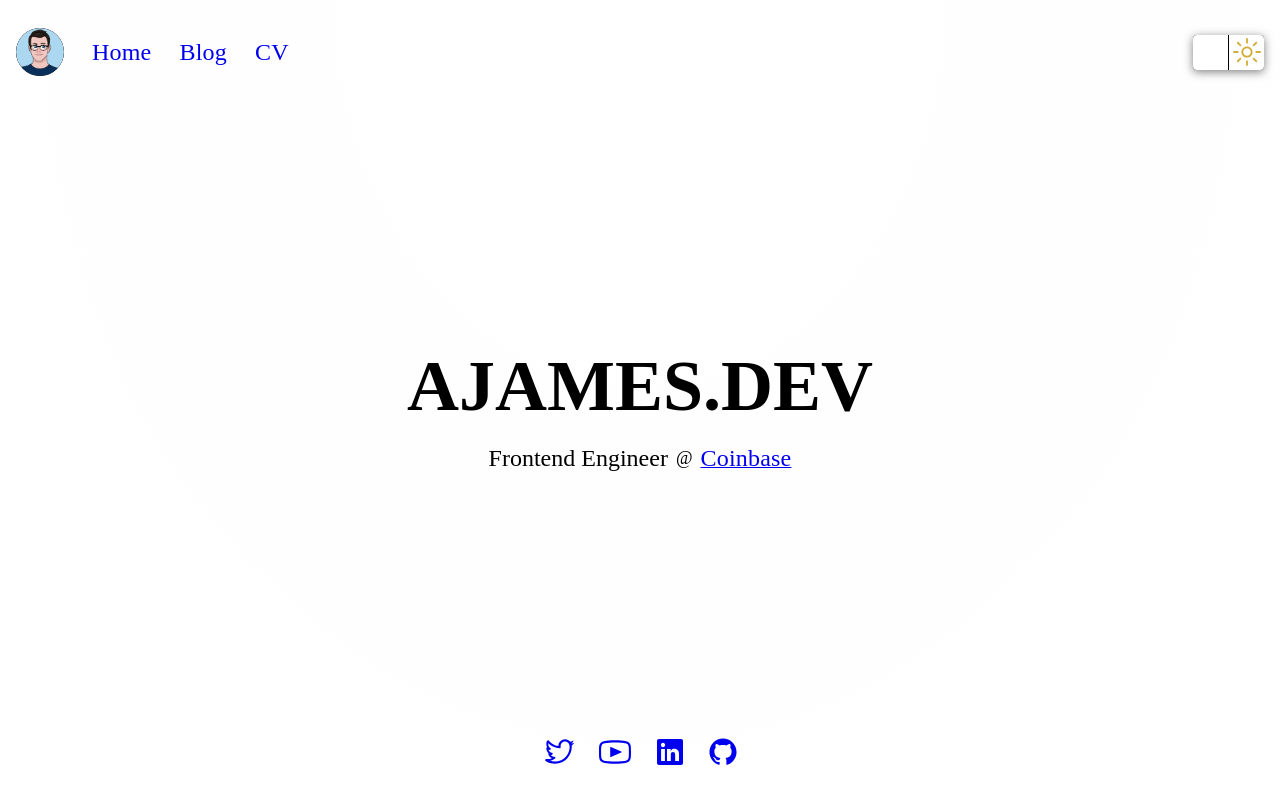
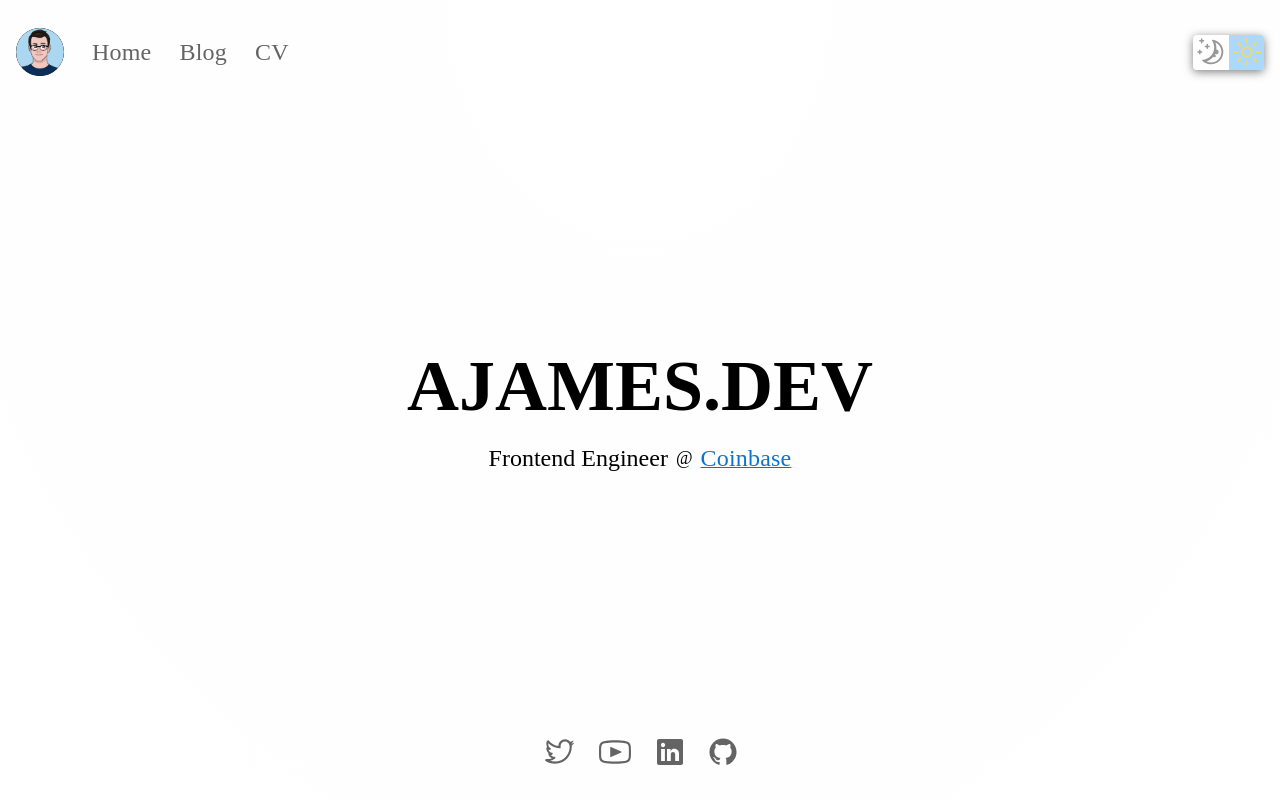
Before and after one commit to phunkren/ajames, a Next.js app: page / in a window 1280 px wide. Built offline with nearby package versions, Linux system fonts and the light colour scheme.

Commit message:
update theme toggle to persist from local storage

```diff
--- a/components/Theme.tsx
+++ b/components/Theme.tsx
@@ -1,4 +1,4 @@
-import { blackA, whiteA, yellow } from "@radix-ui/colors";
+import { blackA, blue, grayDark, yellow } from "@radix-ui/colors";
 import { MoonIcon, SunIcon } from "@radix-ui/react-icons";
 import * as ToggleGroup from "@radix-ui/react-toggle-group";
 import React, {
@@ -21,15 +21,12 @@
 
 const ToggleGroupRoot = styled(ToggleGroup.Root, {
   display: "inline-flex",
-  backgroundColor: "black",
   borderRadius: 4,
   boxShadow: `0 2px 10px ${blackA.blackA7}`,
 });
 
 const ToggleGroupItem = styled(ToggleGroup.Item, {
   all: "unset",
-  backgroundColor: "white",
-  color: "black",
   height: 35,
   width: 35,
   display: "flex",
@@ -39,45 +36,58 @@
   justifyContent: "center",
   marginLeft: 1,
 
+  backgroundColor: "transparent",
+  opacity: 0.4,
+
   "&:first-child": {
     marginLeft: 0,
     borderTopLeftRadius: 4,
     borderBottomLeftRadius: 4,
   },
 
+  "&[data-state=on]": {
+    opacity: 1,
+  },
+
   "&:last-child": { borderTopRightRadius: 4, borderBottomRightRadius: 4 },
-
-  "&:hover": { backgroundColor: "black" },
-
-  "&[data-state=on]": {
-    backgroundColor: "black",
-    color: "black",
-  },
 
   "&:focus": { position: "relative", boxShadow: `0 0 0 2px black` },
 });
 
-// TODO: Fix this (server theme class does not match client)
-const handleSystemTheme = () => {
-  if (typeof window === "undefined") {
-    return Theme.DARK;
-  }
+const LightToggle = styled(ToggleGroupItem, {
+  "&:hover": { backgroundColor: "yellow" },
 
-  const systemPrefersDark = window?.matchMedia?.(
+  "&[data-state=on]": {
+    backgroundColor: blue.blue6,
+    color: yellow.yellow6,
+  },
+});
+
+const DarkToggle = styled(ToggleGroupItem, {
+  "&:hover": { backgroundColor: "black" },
+
+  "&[data-state=on]": {
+    color: grayDark.gray11,
+    backgroundColor: "black",
+  },
+});
+
+const getSystemTheme = () => {
+  const systemPrefersDark = window.matchMedia?.(
     `(prefers-color-scheme: ${Theme.DARK})`
   ).matches;
 
-  // If theme isn't stored in local storage, use system default
   return systemPrefersDark ? Theme.DARK : Theme.LIGHT;
 };
 
 // Create the theme provider component
 export function ThemeProvider({ children }: { children: React.ReactNode }) {
-  const systemTheme = handleSystemTheme();
-  const [theme, setTheme] = useLocalStorage<Theme>("theme", systemTheme);
+  const [storageTheme, setStorageTheme] = useLocalStorage<Theme>("theme");
+  const [theme, setTheme] = useState<Theme>();
 
   const handleThemeChange = useCallback((newTheme: Theme) => {
     setTheme(newTheme);
+    setStorageTheme(newTheme);
   }, []);
 
   const value = useMemo(
@@ -88,11 +98,25 @@
     [theme]
   );
 
-  // Update the data-theme attribute on the body element
-  // This allows us to set the background gradient on the parent element
   useEffect(() => {
-    document.body.setAttribute("data-theme", theme);
-  }, [theme]);
+    // Set initial theme on local storage
+    if (!theme && storageTheme) {
+      setTheme(storageTheme);
+    }
+
+    // Set initial theme on system preference
+    if (!theme && !storageTheme) {
+      const systemTheme = getSystemTheme();
+      setTheme(systemTheme);
+      setStorageTheme(systemTheme);
+    }
+
+    // Update the data-theme attribute on the body element
+    // This allows us to set the background gradient on the parent element
+    if (theme) {
+      document.body.setAttribute("data-theme", theme);
+    }
+  }, [theme, storageTheme]);
 
   // Return the context provider with the current theme value
   return (
@@ -104,7 +128,9 @@
   const { theme, onThemeChange } = useContext(ThemeContext);
 
   function handleThemeChange(newTheme: Theme) {
-    onThemeChange(newTheme);
+    if (newTheme) {
+      onThemeChange(newTheme);
+    }
   }
 
   return (
@@ -112,14 +138,16 @@
       type="single"
       aria-label="Theme toggle"
       orientation="horizontal"
+      value={theme}
       onValueChange={handleThemeChange}
     >
-      <ToggleGroupItem value={Theme.DARK} aria-label="Dark mode">
-        <MoonIcon color={whiteA.whiteA10} width={28} height={28} />
-      </ToggleGroupItem>
-      <ToggleGroupItem value={Theme.LIGHT} aria-label="Light mode">
-        <SunIcon color={yellow.yellow8} width={28} height={28} />
-      </ToggleGroupItem>
+      <DarkToggle value={Theme.DARK} aria-label="Dark mode">
+        <MoonIcon width={28} height={28} />
+      </DarkToggle>
+
+      <LightToggle value={Theme.LIGHT} aria-label="Light mode">
+        <SunIcon width={28} height={28} />
+      </LightToggle>
     </ToggleGroupRoot>
   );
 }
--- a/hooks/useTheme.ts
+++ b/hooks/useTheme.ts
@@ -9,9 +9,9 @@
 
 // Create a hook to easily consume the theme context
 export function useTheme() {
-  const { theme: currentTheme } = useContext(ThemeContext);
+  const { theme: themeName } = useContext(ThemeContext);
 
-  const theme = THEME_MAP.get(currentTheme);
+  const theme = THEME_MAP.get(themeName);
 
-  return theme;
+  return { theme, themeName };
 }
```
